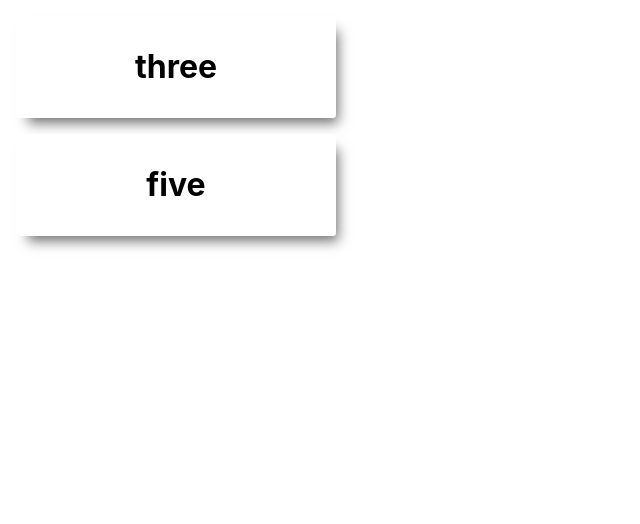
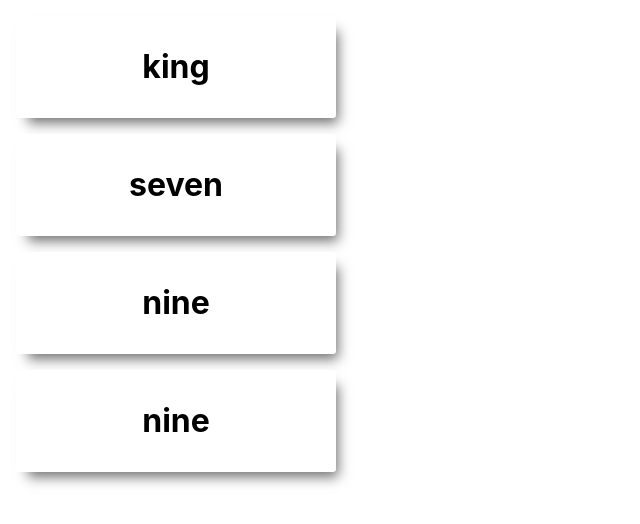
Before and after one commit to rexsheikh/basicStrategyTrainer, a React (Create React App) app in the folder basic_strategy_trainer/: page / in a window 1280 px wide. Shown: the top 524 px of the page, without its empty margins (0-640 px from the left). Built offline with nearby package versions, Linux system fonts and the light colour scheme.

Commit message:
added a deal function that picks two random cards from the deck for each player + passed those cards down to players through props.

```diff
--- a/basic_strategy_trainer/src/Card.js
+++ b/basic_strategy_trainer/src/Card.js
@@ -5,7 +5,7 @@ class Card extends Component {
   render() {
     return (
       <div className="Card">
-        <h1>{this.props.card.name}</h1>
+        <h1>{this.props.name}</h1>
       </div>
     );
   }
--- a/basic_strategy_trainer/src/Game.js
+++ b/basic_strategy_trainer/src/Game.js
@@ -1,5 +1,6 @@
 import React, { Component } from "react";
-import Card from "./Card";
+import { firstDeal } from "./helper";
+import Hand from "./Hand";
 
 class Game extends Component {
   static defaultProps = {
@@ -20,15 +21,18 @@ class Game extends Component {
     ],
   };
   render() {
-    let randIdx1 = Math.floor(Math.random() * this.props.cards.length);
-    let randIdx2 = Math.floor(Math.random() * this.props.cards.length);
-    let dealer = this.props.cards[randIdx1];
-    let player = this.props.cards[randIdx2];
+    let deal = firstDeal(this.props.cards);
+
+    let dealerHand = deal.slice(0, 2);
+    let dealerScore = dealerHand.reduce((exp, card) => exp + card.score, 0);
+
+    let playerHand = deal.slice(2);
+    let playerScore = playerHand.reduce((exp, card) => exp + card.score, 0);
 
     return (
       <div>
-        <Card card={dealer} />
-        <Card card={player} />
+        <Hand cards={dealerHand} />
+        <Hand cards={playerHand} />
       </div>
     );
   }
--- /dev/null
+++ b/basic_strategy_trainer/src/Hand.js
@@ -0,0 +1,15 @@
+import React, { Component } from "react";
+import Card from "./Card";
+
+class Hand extends Component {
+  render() {
+    return (
+      <div className="Hand">
+        {this.props.cards.map((c) => (
+          <Card name={c.name} />
+        ))}
+      </div>
+    );
+  }
+}
+export default Hand;
--- /dev/null
+++ b/basic_strategy_trainer/src/helper.js
@@ -0,0 +1,15 @@
+function randIdx(arr) {
+  let randIdx = Math.floor(Math.random() * arr.length);
+  return arr[randIdx];
+}
+
+function firstDeal(arr) {
+  let res = [];
+  for (let i = 0; i < 4; i++) {
+    let card = randIdx(arr);
+    res.push(card);
+  }
+  return res;
+}
+
+export { randIdx, firstDeal };
```
